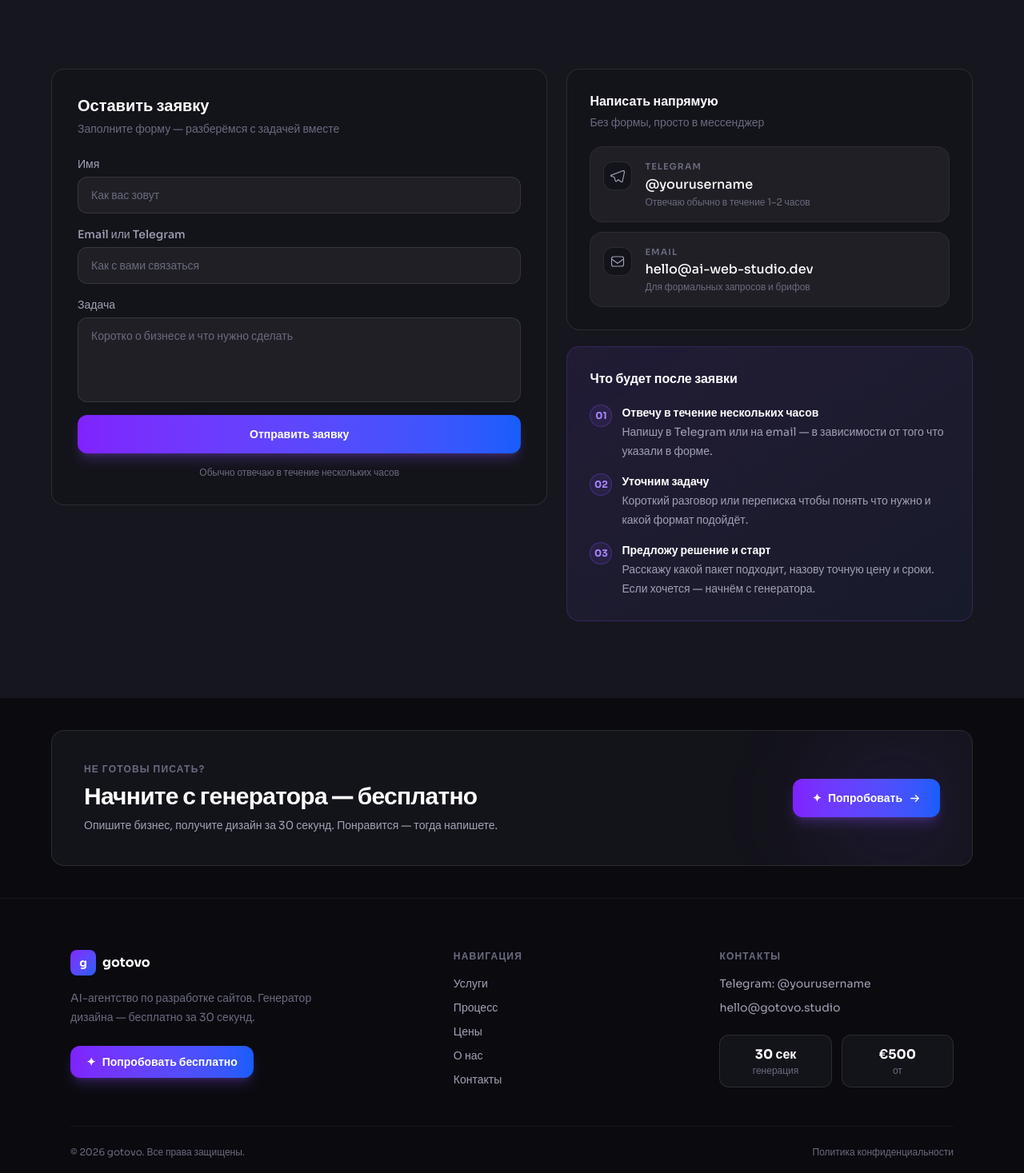
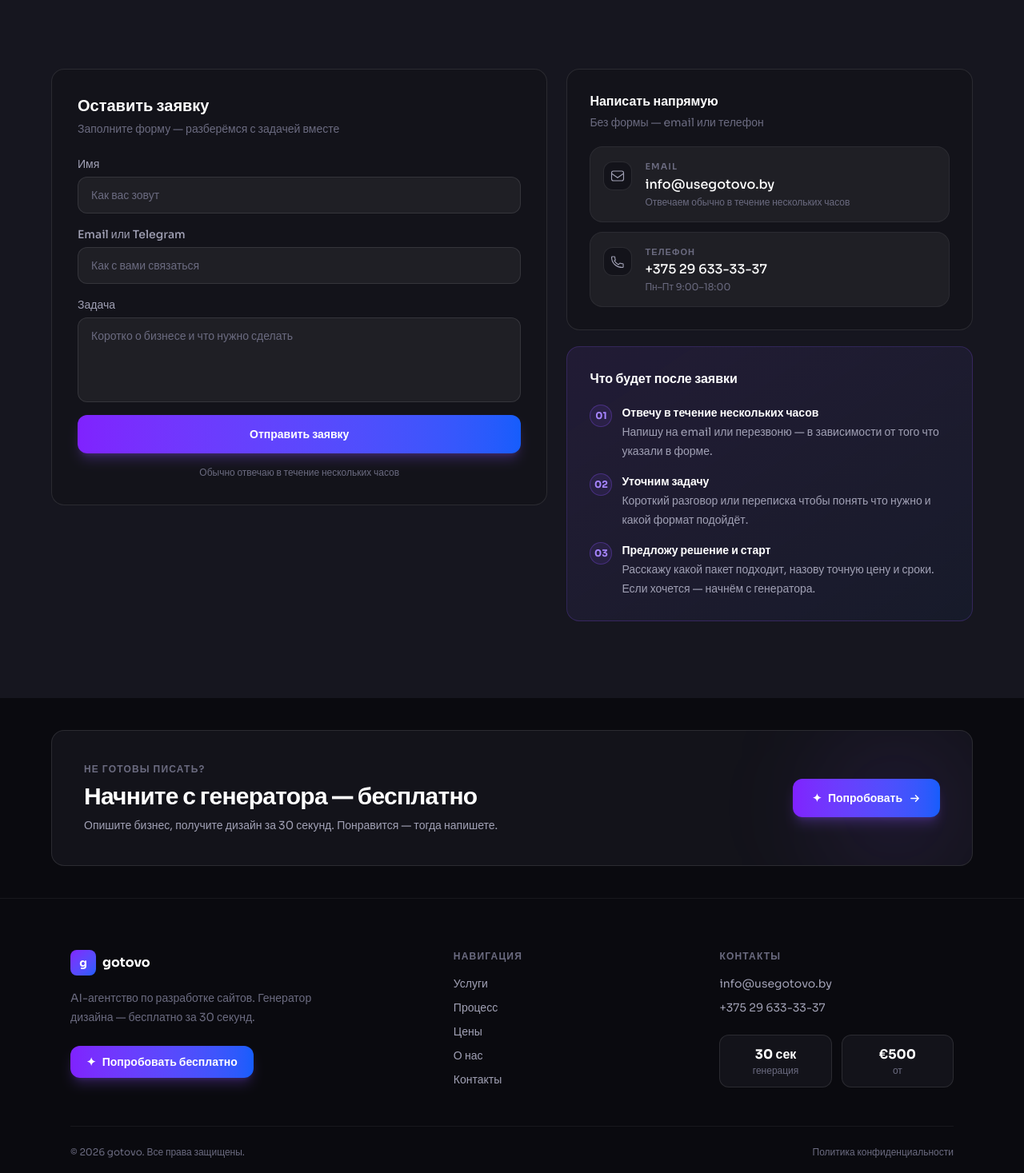
Before and after one commit to Artem-krivko/gotovo, a Next.js app: page /contacts in a window 1280 px wide. Shown: the part 517-1984 px from the top of the page at 80% size. Built offline with nearby package versions, Linux system fonts and the light colour scheme; no server answers.

Commit message:
fix: update contacts — info@usegotovo.by, +375296333337

```diff
--- a/app/contacts/page.tsx
+++ b/app/contacts/page.tsx
@@ -12,15 +12,6 @@ export const metadata: Metadata = {
   openGraph: { url: `${SITE_URL}/contacts`, images: [{ url: "/og-image.png", width: 1200, height: 630 }] },
 };
 
-function TelegramIcon() {
-  return (
-    <svg width="18" height="18" viewBox="0 0 24 24" fill="none" aria-hidden="true">
-      <path d="M21.8 3.1L1.4 10.8c-1.3.5-1.3 1.3-.2 1.6l5.2 1.6 2 6.2c.3.8.4 1.1 1 1.1s.8-.3 1.1-.6l2.5-2.4 5.2 3.8c1 .5 1.7.2 1.9-.9l3.4-16c.3-1.4-.5-2-1.7-1.1z"
-        stroke="currentColor" strokeWidth="1.5" strokeLinecap="round" strokeLinejoin="round" />
-    </svg>
-  );
-}
-
 function EmailIcon() {
   return (
     <svg width="18" height="18" viewBox="0 0 24 24" fill="none" aria-hidden="true">
@@ -30,7 +21,16 @@ function EmailIcon() {
   );
 }
 
-const CONTACT_ICONS = [TelegramIcon, EmailIcon];
+function PhoneIcon() {
+  return (
+    <svg width="18" height="18" viewBox="0 0 24 24" fill="none" aria-hidden="true">
+      <path d="M6.6 10.8a15.5 15.5 0 006.6 6.6l2.2-2.2a1 1 0 011.1-.2c1.2.5 2.5.7 3.9.7a1 1 0 011 1V21a1 1 0 01-1 1C9.6 22 2 14.4 2 5a1 1 0 011-1h3.5a1 1 0 011 1c0 1.4.2 2.7.7 3.9a1 1 0 01-.2 1.1L6.6 10.8z"
+        stroke="currentColor" strokeWidth="1.5" strokeLinecap="round" strokeLinejoin="round" />
+    </svg>
+  );
+}
+
+const CONTACT_ICONS = [EmailIcon, PhoneIcon];
 
 function ArrowRight() {
   return (
@@ -43,8 +43,6 @@ function ArrowRight() {
 export default function ContactsPage() {
   return (
     <main>
-
-      {/* ── Hero ────────────────────────────────────────────────────────────── */}
       <section className="relative overflow-hidden bg-[#0A0A0F] px-4 pb-16 pt-16 sm:px-6 sm:pb-20 sm:pt-24">
         <div className="pointer-events-none absolute inset-0" aria-hidden="true"
           style={{ background: "radial-gradient(ellipse 60% 50% at 50% -5%, rgba(124,58,237,0.18), transparent 60%)" }} />
@@ -55,19 +53,14 @@ export default function ContactsPage() {
             <span className="pulse-glow h-1.5 w-1.5 rounded-full bg-violet-400" aria-hidden="true" />
             Свяжитесь с нами
           </span>
-
           <h1 className="reveal-up delay-1 mt-6 text-4xl font-bold leading-[1.1] tracking-tight text-white sm:text-5xl lg:text-6xl">
             Обсудим{" "}
-            <span className="bg-gradient-to-r from-violet-400 to-blue-400 bg-clip-text text-transparent">
-              ваш проект
-            </span>
+            <span className="bg-gradient-to-r from-violet-400 to-blue-400 bg-clip-text text-transparent">ваш проект</span>
           </h1>
-
           <p className="reveal-up delay-2 mt-5 text-lg leading-7 text-[#A1A1B5]">
             Оставьте заявку — отвечу в течение нескольких часов.
             Или начните с генератора: увидите дизайн за 30 секунд бесплатно.
           </p>
-
           <div className="reveal-up delay-3 mt-6">
             <Link href="/generator"
               className="inline-flex items-center gap-2 rounded-xl border border-violet-500/30 bg-violet-500/10 px-5 py-2.5 text-sm font-medium text-violet-400 transition hover:bg-violet-500/20">
@@ -77,7 +70,6 @@ export default function ContactsPage() {
         </div>
       </section>
 
-      {/* ── Форма + контакты ────────────────────────────────────────────────── */}
       <section className="bg-[#16161F] px-4 py-16 sm:px-6 sm:py-24">
         <div className="mx-auto max-w-6xl grid gap-6 lg:grid-cols-[1.1fr_0.9fr] lg:items-start">
 
@@ -96,14 +88,13 @@ export default function ContactsPage() {
             {/* Контакты */}
             <div className="reveal-up delay-1 rounded-2xl border border-white/10 bg-[#13131A] p-6 sm:p-7">
               <h2 className="text-base font-semibold text-white">Написать напрямую</h2>
-              <p className="mt-1 text-sm text-[#6B6B80]">Без формы, просто в мессенджер</p>
-
+              <p className="mt-1 text-sm text-[#6B6B80]">Без формы — email или телефон</p>
               <ul className="mt-5 flex flex-col gap-3" role="list">
                 {CONTACT_METHODS.map((method, i) => {
                   const Icon = CONTACT_ICONS[i % CONTACT_ICONS.length];
                   return (
                     <li key={method.label}>
-                      <a href={method.href} target="_blank" rel="noopener noreferrer"
+                      <a href={method.href}
                         className="group flex items-start gap-4 rounded-2xl border border-white/[0.06] bg-white/5 p-4 transition hover:border-violet-500/30 hover:bg-violet-500/10">
                         <span className="mt-0.5 inline-flex h-9 w-9 shrink-0 items-center justify-center rounded-xl border border-white/10 bg-[#13131A] text-[#A1A1B5] transition group-hover:border-violet-500/30 group-hover:text-violet-400">
                           <Icon />
@@ -141,7 +132,6 @@ export default function ContactsPage() {
         </div>
       </section>
 
-      {/* ── Альтернатива: генератор ──────────────────────────────────────────── */}
       <section className="bg-[#0A0A0F] px-4 py-10 sm:px-6">
         <div className="mx-auto max-w-6xl">
           <div className="relative overflow-hidden rounded-2xl border border-white/10 bg-[#13131A] px-6 py-8 sm:px-10 sm:py-10">
@@ -149,12 +139,8 @@ export default function ContactsPage() {
             <div className="relative flex flex-col gap-5 sm:flex-row sm:items-center sm:justify-between">
               <div className="max-w-xl">
                 <p className="text-xs font-semibold uppercase tracking-widest text-[#6B6B80]">Не готовы писать?</p>
-                <h2 className="mt-2 text-2xl font-bold tracking-tight text-white sm:text-3xl">
-                  Начните с генератора — бесплатно
-                </h2>
-                <p className="mt-2 text-sm text-[#A1A1B5]">
-                  Опишите бизнес, получите дизайн за 30 секунд. Понравится — тогда напишете.
-                </p>
+                <h2 className="mt-2 text-2xl font-bold tracking-tight text-white sm:text-3xl">Начните с генератора — бесплатно</h2>
+                <p className="mt-2 text-sm text-[#A1A1B5]">Опишите бизнес, получите дизайн за 30 секунд. Понравится — тогда напишете.</p>
               </div>
               <Link href="/generator"
                 className="inline-flex shrink-0 items-center gap-2 rounded-xl bg-gradient-to-r from-violet-600 to-blue-600 px-6 py-3.5 text-sm font-semibold text-white shadow-lg shadow-violet-500/25 transition hover:opacity-90 hover:-translate-y-0.5">
@@ -164,7 +150,6 @@ export default function ContactsPage() {
           </div>
         </div>
       </section>
-
     </main>
   );
 }
--- a/components/layout/site-footer.tsx
+++ b/components/layout/site-footer.tsx
@@ -1,6 +1,4 @@
 import Link from "next/link";
-
-// ─── Данные ───────────────────────────────────────────────────────────────────
 
 const NAV_LINKS = [
   { href: "/services", label: "Услуги" },
@@ -10,34 +8,23 @@ const NAV_LINKS = [
   { href: "/contacts", label: "Контакты" },
 ] as const;
 
-// ─── Компонент ────────────────────────────────────────────────────────────────
-
 export function SiteFooter() {
   return (
     <footer className="border-t border-white/[0.06] bg-[#0A0A0F]">
       <div className="mx-auto max-w-6xl px-4 py-12 sm:px-6 lg:py-16">
-
         <div className="grid gap-10 md:grid-cols-[1.5fr_1fr_1fr]">
 
           {/* Brand */}
           <div>
-            {/* Логотип */}
             <Link href="/" className="group inline-flex items-center gap-2">
-              <span className="inline-flex h-8 w-8 items-center justify-center rounded-lg bg-gradient-to-br from-violet-600 to-blue-600 text-sm font-bold text-white">
-                g
-              </span>
+              <span className="inline-flex h-8 w-8 items-center justify-center rounded-lg bg-gradient-to-br from-violet-600 to-blue-600 text-sm font-bold text-white">g</span>
               <span className="text-base font-bold text-white">gotovo</span>
             </Link>
-
             <p className="mt-4 max-w-xs text-sm leading-6 text-[#6B6B80]">
               AI-агентство по разработке сайтов. Генератор дизайна — бесплатно за 30 секунд.
             </p>
-
-            {/* CTA в футере */}
-            <Link
-              href="/generator"
-              className="mt-6 inline-flex items-center gap-2 rounded-xl bg-gradient-to-r from-violet-600 to-blue-600 px-5 py-2.5 text-sm font-semibold text-white shadow-lg shadow-violet-500/25 transition hover:opacity-90 hover:-translate-y-0.5"
-            >
+            <Link href="/generator"
+              className="mt-6 inline-flex items-center gap-2 rounded-xl bg-gradient-to-r from-violet-600 to-blue-600 px-5 py-2.5 text-sm font-semibold text-white shadow-lg shadow-violet-500/25 transition hover:opacity-90 hover:-translate-y-0.5">
               <span aria-hidden="true">✦</span>
               Попробовать бесплатно
             </Link>
@@ -45,16 +32,11 @@ export function SiteFooter() {
 
           {/* Навигация */}
           <div>
-            <p className="text-xs font-semibold uppercase tracking-widest text-[#6B6B80]">
-              Навигация
-            </p>
+            <p className="text-xs font-semibold uppercase tracking-widest text-[#6B6B80]">Навигация</p>
             <nav className="mt-4 flex flex-col gap-2.5" aria-label="Навигация в футере">
               {NAV_LINKS.map((link) => (
-                <Link
-                  key={link.href}
-                  href={link.href}
-                  className="text-sm text-[#A1A1B5] transition-colors hover:text-white"
-                >
+                <Link key={link.href} href={link.href}
+                  className="text-sm text-[#A1A1B5] transition-colors hover:text-white">
                   {link.label}
                 </Link>
               ))}
@@ -63,32 +45,17 @@ export function SiteFooter() {
 
           {/* Контакты */}
           <div>
-            <p className="text-xs font-semibold uppercase tracking-widest text-[#6B6B80]">
-              Контакты
-            </p>
+            <p className="text-xs font-semibold uppercase tracking-widest text-[#6B6B80]">Контакты</p>
             <div className="mt-4 flex flex-col gap-2.5 text-sm text-[#A1A1B5]">
-              <a
-                href="https://t.me/yourusername"
-                target="_blank"
-                rel="noopener noreferrer"
-                className="transition-colors hover:text-white"
-              >
-                Telegram: @yourusername
+              <a href="mailto:info@usegotovo.by" className="transition-colors hover:text-white">
+                info@usegotovo.by
               </a>
-              <a
-                href="mailto:hello@gotovo.studio"
-                className="transition-colors hover:text-white"
-              >
-                hello@gotovo.studio
+              <a href="tel:+375296333337" className="transition-colors hover:text-white">
+                +375 29 633-33-37
               </a>
             </div>
-
-            {/* Метрики */}
             <div className="mt-6 grid grid-cols-2 gap-3">
-              {[
-                { value: "30 сек", label: "генерация" },
-                { value: "€500", label: "от" },
-              ].map((m) => (
+              {[{ value: "30 сек", label: "генерация" }, { value: "€500", label: "от" }].map((m) => (
                 <div key={m.label} className="rounded-xl border border-white/10 bg-[#13131A] p-3 text-center">
                   <p className="text-base font-bold text-white">{m.value}</p>
                   <p className="text-xs text-[#6B6B80]">{m.label}</p>
@@ -98,19 +65,12 @@ export function SiteFooter() {
           </div>
         </div>
 
-        {/* Bottom bar */}
         <div className="mt-12 flex flex-col gap-3 border-t border-white/[0.06] pt-6 sm:flex-row sm:items-center sm:justify-between">
-          <p className="text-xs text-[#6B6B80]">
-            © {new Date().getFullYear()} gotovo. Все права защищены.
-          </p>
-          <Link
-            href="/privacy"
-            className="text-xs text-[#6B6B80] transition-colors hover:text-[#A1A1B5]"
-          >
+          <p className="text-xs text-[#6B6B80]">© {new Date().getFullYear()} gotovo. Все права защищены.</p>
+          <Link href="/privacy" className="text-xs text-[#6B6B80] transition-colors hover:text-[#A1A1B5]">
             Политика конфиденциальности
           </Link>
         </div>
-
       </div>
     </footer>
   );
--- a/components/sections/cta.tsx
+++ b/components/sections/cta.tsx
@@ -11,28 +11,19 @@ export function Cta({ title, subtitle, button }: CtaProps) {
     <section className="bg-[#16161F] px-4 py-16 sm:px-6 sm:py-24">
       <div className="mx-auto max-w-3xl">
         <div className="relative overflow-hidden rounded-3xl border border-violet-500/20 bg-gradient-to-br from-violet-500/10 via-[#13131A] to-blue-500/5 p-8 text-center sm:p-14">
-          <div
-            className="pointer-events-none absolute inset-0 rounded-3xl"
-            aria-hidden="true"
-            style={{
-              background: "radial-gradient(ellipse 60% 50% at 50% 0%, rgba(124,58,237,0.2), transparent 70%)",
-            }}
-          />
+          <div className="pointer-events-none absolute inset-0 rounded-3xl" aria-hidden="true"
+            style={{ background: "radial-gradient(ellipse 60% 50% at 50% 0%, rgba(124,58,237,0.2), transparent 70%)" }} />
           <div className="relative">
             <h2 className="text-3xl font-bold tracking-tight text-white sm:text-4xl">{title}</h2>
             <p className="mt-4 text-[#A1A1B5]">{subtitle}</p>
             <div className="mt-8 flex flex-col gap-3 sm:flex-row sm:justify-center">
-              <Link
-                href="/generator"
-                className="inline-flex items-center justify-center gap-2 rounded-xl bg-gradient-to-r from-violet-600 to-blue-600 px-7 py-3.5 text-sm font-bold text-white shadow-xl shadow-violet-500/30 transition hover:opacity-90 hover:-translate-y-0.5"
-              >
+              <Link href="/generator"
+                className="inline-flex items-center justify-center gap-2 rounded-xl bg-gradient-to-r from-violet-600 to-blue-600 px-7 py-3.5 text-sm font-bold text-white shadow-xl shadow-violet-500/30 transition hover:opacity-90 hover:-translate-y-0.5">
                 <span aria-hidden="true">✦</span>
                 {button}
               </Link>
-              <a
-                href="mailto:hello@gotovo.studio"
-                className="inline-flex items-center justify-center rounded-xl border border-white/10 bg-white/5 px-7 py-3.5 text-sm font-medium text-white transition hover:bg-white/10"
-              >
+              <a href="mailto:info@usegotovo.by"
+                className="inline-flex items-center justify-center rounded-xl border border-white/10 bg-white/5 px-7 py-3.5 text-sm font-medium text-white transition hover:bg-white/10">
                 Написать напрямую
               </a>
             </div>
--- a/content/contacts.ts
+++ b/content/contacts.ts
@@ -13,43 +13,35 @@ export interface AfterStep {
   description: string;
 }
 
-// ─── Контактные данные ────────────────────────────────────────────────────────
-// ЗАМЕНИ на свои реальные контакты
-
 export const CONTACT_METHODS: ContactMethod[] = [
   {
-    label: "Telegram",
-    value: "@yourusername",
-    href: "https://t.me/yourusername",
-    note: "Отвечаю обычно в течение 1–2 часов",
+    label: "Email",
+    value: "info@usegotovo.by",
+    href: "mailto:info@usegotovo.by",
+    note: "Отвечаем обычно в течение нескольких часов",
   },
   {
-    label: "Email",
-    value: "hello@ai-web-studio.dev",
-    href: "mailto:hello@ai-web-studio.dev",
-    note: "Для формальных запросов и брифов",
+    label: "Телефон",
+    value: "+375 29 633-33-37",
+    href: "tel:+375296333337",
+    note: "Пн–Пт 9:00–18:00",
   },
 ];
-
-// ─── Что будет после заявки ───────────────────────────────────────────────────
 
 export const AFTER_STEPS: AfterStep[] = [
   {
     num: "01",
     title: "Отвечу в течение нескольких часов",
-    description:
-      "Напишу в Telegram или на email — в зависимости от того что указали в форме.",
+    description: "Напишу на email или перезвоню — в зависимости от того что указали в форме.",
   },
   {
     num: "02",
     title: "Уточним задачу",
-    description:
-      "Короткий разговор или переписка чтобы понять что нужно и какой формат подойдёт.",
+    description: "Короткий разговор или переписка чтобы понять что нужно и какой формат подойдёт.",
   },
   {
     num: "03",
     title: "Предложу решение и старт",
-    description:
-      "Расскажу какой пакет подходит, назову точную цену и сроки. Если хочется — начнём с генератора.",
+    description: "Расскажу какой пакет подходит, назову точную цену и сроки. Если хочется — начнём с генератора.",
   },
 ];
```
